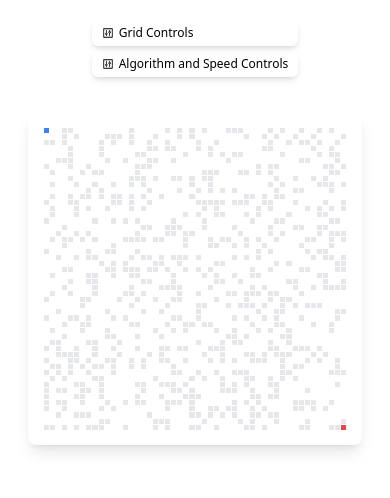
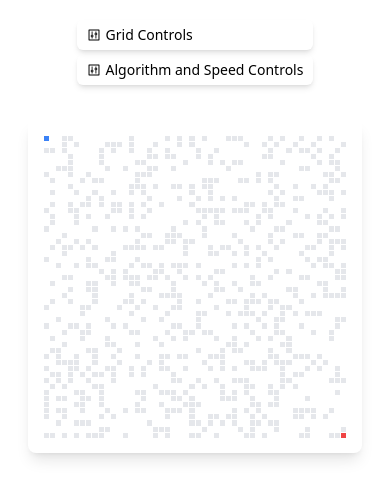
Before and after one commit to SamirKaushik/Grid-Based-Pathfinding-Visualization, a React (Create React App) app: page / in a window 390 px wide. Shown: the top 498 px of the page. Built offline with nearby package versions, Linux system fonts and the light colour scheme.

Commit message:
Minor change

```diff
--- a/src/App.js
+++ b/src/App.js
@@ -467,9 +467,9 @@ function App() {
       <ToastContainer autoClose={3500} />
       <div className="flex md:flex-row flex-col items-center w-full md:px-[50px] md:gap-[50px] gap-[15px] p-[20px]">
         {mobileView ?
-          <div className="max-w-fit mx-auto">
-            <div onClick={() => { setPopup(1) }} className="flex items-center text-xs gap-[5px] rounded-md shadow-md px-[10px] mb-[5px] py-[5px]"><AiOutlineControl /> Grid Controls</div>
-            <div onClick={() => { setPopup(2) }} className="flex items-center text-xs gap-[5px] rounded-md shadow-md px-[10px] py-[5px]"><AiOutlineControl /> Algorithm and Speed Controls</div>
+          <div className="max-w-fit text-sm md:text-base mx-auto">
+            <div onClick={() => { setPopup(1) }} className="flex items-center gap-[5px] rounded-md shadow-md px-[10px] mb-[5px] py-[5px]"><AiOutlineControl /> Grid Controls</div>
+            <div onClick={() => { setPopup(2) }} className="flex items-center gap-[5px] rounded-md shadow-md px-[10px] py-[5px]"><AiOutlineControl /> Algorithm and Speed Controls</div>
           </div>
           : GridControls()}
         <div className="min-w-fit transition">
```
